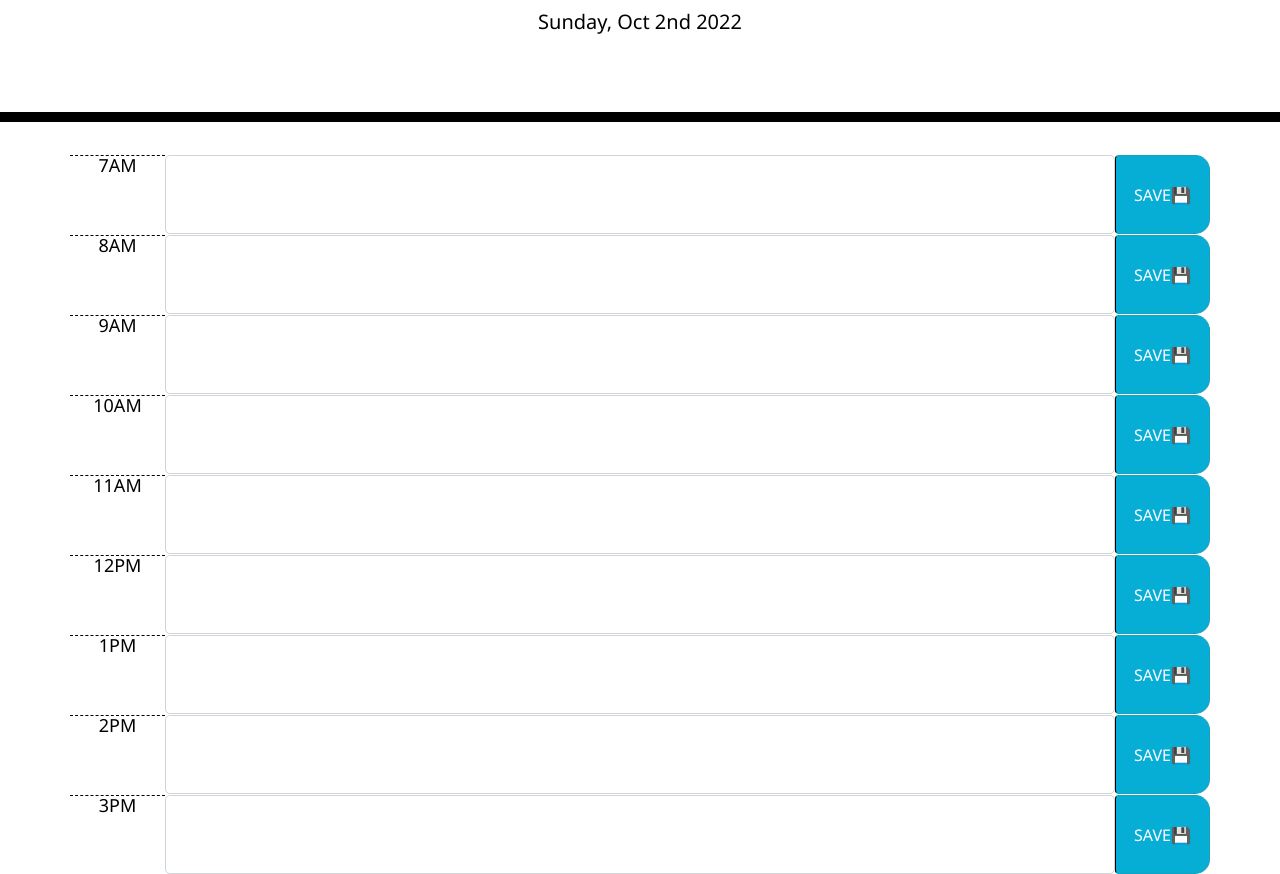
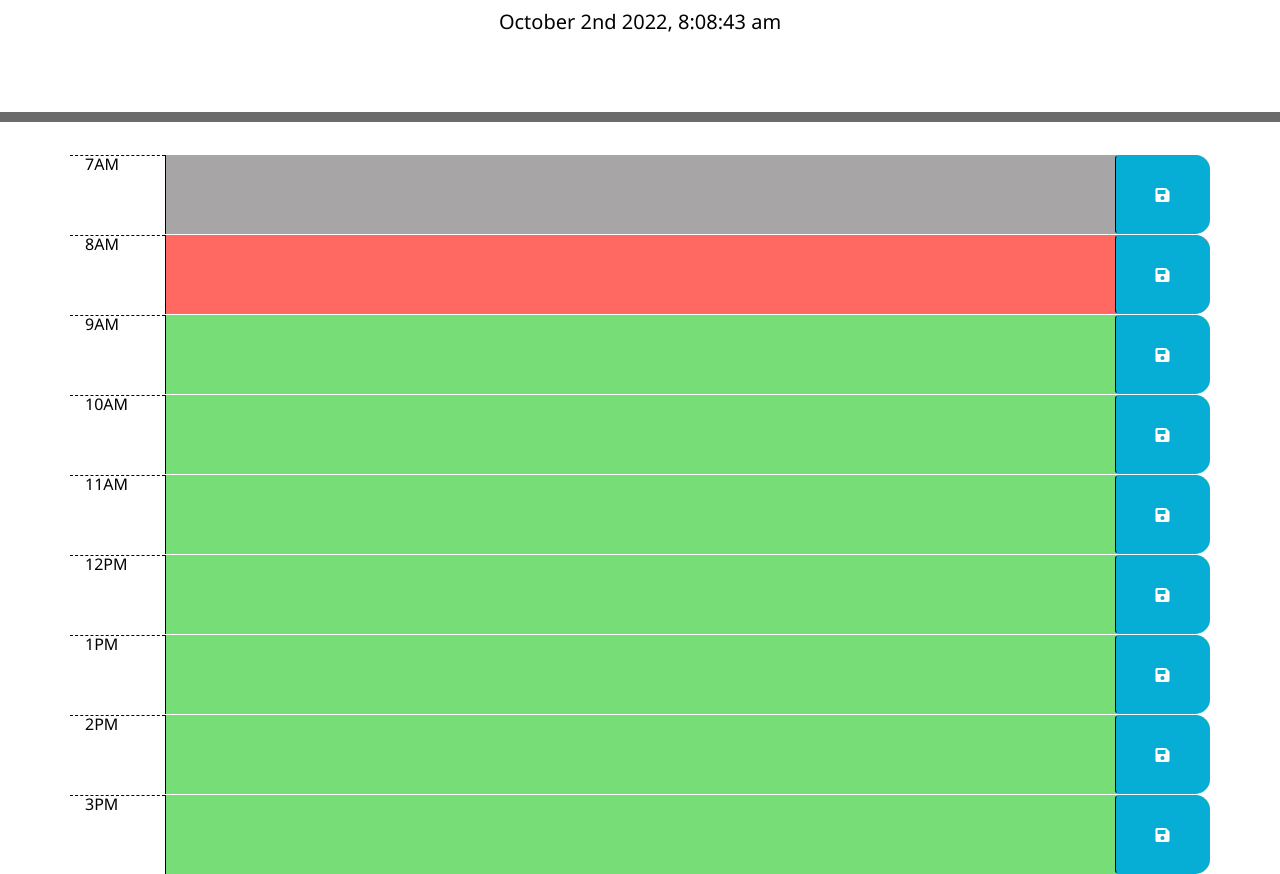
Before and after one commit to yazbustami/Challenge5, a website: page index.html in a window 1280 px wide. Shown: the part 182-1056 px from the top of the page. Drawn offline with nearby package versions, Linux system fonts and the light colour scheme.

Commit message:
redid Script

```diff
--- a/assets/script.js
+++ b/assets/script.js
@@ -1,88 +1,58 @@
-let timeBlocks = $("textarea");
-let buttonParent = document.querySelector(".container");
+$(document).ready(function () {
+
+    // using moment.js for Date/Time
+    $("#currentDay").text(moment().format("MMMM Do YYYY, h:mm:ss a"));
+
+ // adding an event listener for all save buttons
+// save data to local storage
+    $(".saveBtn").on("click", function() {
+        console.log(this);
+        var text = $(this).siblings(".description").val();
+        var time = $(this).parent().attr("id");
+        localStorage.setItem(time, text);
+    })
+
 // local storage
-let old7 = localStorage.getItem("7AM)");
-let old8 = localStorage.getItem("8AM)");
-let old9 = localStorage.getItem("9AM)");
-let old10 = localStorage.getItem("10AM)");
-let old11 = localStorage.getItem("11AM)");
-let old12 = localStorage.getItem("12PM)");
-let old13 = localStorage.getItem("1PM)");
-let old14 = localStorage.getItem("2PM)");
-let old15 = localStorage.getItem("3PM)");
+$("#hour7 .description").val(localStorage.getItem("hour7"));
+$("#hour8 .description").val(localStorage.getItem("hour8"));
+$("#hour9 .description").val(localStorage.getItem("hour9"));
+$("#hour10 .description").val(localStorage.getItem("hour10"));
+$("#hour11 .description").val(localStorage.getItem("hour11"));
+$("#hour12 .description").val(localStorage.getItem("hour12"));
+$("#hour13 .description").val(localStorage.getItem("hour13"));
+$("#hour14 .description").val(localStorage.getItem("hour14"));
+$("#hour15 .description").val(localStorage.getItem("hour15"));
 
 // using moment.js for Date/Time
-function time() {
-    let today = moment();
-    $("#currentDay").text(today.format("dddd, MMM Do YYYY"));
-};
+function hourTracker() {
+    var currentHour = moment().hour();
+
 
 // creating for loop to go through each block time
 // if statement to add color
 
-function checkTime() {
-    let currentTime = moment().format("H");
-    $("textarea").removeClass("present past future");
+    $(".time-block").each(function () {
+        var blockHour = parseInt($(this).attr("id").split("hour")[1]);
+        console.log( blockHour, currentHour)
 
-    for (let i = 0; i < timeBlocks.length; i++) {
-        letcalTime = timeBlocks[i].id;
+        if (blockHour < currentHour) {
+            $(this).addClass("past");
+            $(this).removeClass("future");
+            $(this).removeClass("present");
+        }
+        else if (blockHour === currentHour) {
+            $(this).removeClass("past");
+            $(this).addClass("present");
+            $(this).removeClass("future");
+        }
 
-    if(currentTime < calTime){
-            $(timeBlocks[i]).addClass("future");
-    } else if(currentTime > calTime){
-            $(timeBlocks[i]).addClass("past");
-    } else{
-            $(timeBlocks[i]).addClass("present");
-
+        else {
+            $(this).removeClass("present");
+            $(this).removeClass("past");
+            $(this).addClass("future");
         }
-    }
+    })
 }
 
-// every 1 minute updates
-    setInterval(function(){
-        time();
-        checkTime();
-    }, 60000);
-
-    function display(){
-        // local storage
-
-        if (old7 != ""){
-            timeBlocks[0].textContent = old7;
-        }
-        if (old8 != ""){
-            timeBlocks[1].textContent = old8;
-        }
-        if (old9 != ""){
-            timeBlocks[2].textContent = old9;
-        }
-        if (old10 != ""){
-            timeBlocks[3].textContent = old10;
-        }
-        if (old11 != ""){
-            timeBlocks[4].textContent = old11;
-        }
-        if (old12 != ""){
-            timeBlocks[5].textContent = old12;
-        }
-        if (old13 != ""){
-            timeBlocks[6].textContent = old13;
-        }
-        if (old14 != ""){
-            timeBlocks[7].textContent = old14;
-        }
-        if (old15 != ""){
-            timeBlocks[8].textContent = old15;
-        }
-    }
-
-    // adding an event listener for all save buttons
-    // save data to local storage
-    $(".saveBtn").on("click", function(event){
-        localStorage.setItem(event.target.parentNode.children[0].innerText, event.target.previousElementSibling.value);
-        display();
-    })
-
-    time();
-    checkTime();
-    display();
+ hourTracker();
+})
--- a/assets/style.css
+++ b/assets/style.css
@@ -1,14 +1,15 @@
 body {
     font-family: 'Segoe UI', Tahoma, Geneva, Verdana, sans-serif;
-    font-size: 18px;
+    font-size: 16px;
     line-height: 1;
+    background-color: white;
 }
 
 textarea {
-    background-image: linear-gradient(yellow red);
+    background: transparent;
     border: none;
     resize: none;
-    color: pink;
+    color: black;
     border-left: 1px solid black;
     padding: 10px;
 }
@@ -18,7 +19,7 @@ textarea {
     background-color: transparent;
     color:black;
     border-radius: 0;
-    border-bottom: 10px solid black;
+    border-bottom: 10px solid rgb(107, 107, 107);
 }
 
 .description {
@@ -26,35 +27,35 @@ textarea {
 }
 
 .time-block {
-    text-align: center;
+    text-align: left;
     border-radius: 15px;
   }
 
   .row {
     white-space: pre-wrap;
     height: 80px;
-    border-top: 1px solid white;
+    border-top: 1px solid;
   }
 
   .hour {
-    background-color: #ffffff;
+    background-color: white;
     color: #000000;
     border-top: 1px dashed #000000;
   }
 
   .past {
-    background-color: #d3d3d3;
-    color: black;
+    background-color: #a7a5a5;
+    color: white;
   }
 
   .present {
-    background-color: #680661;
-    color: black;
+    background-color: #ff6961;
+    color: white;
   }
 
   .future {
     background-color: #77dd77;
-    color: black;
+    color: white;
   }
 
   .saveBtn {
--- a/index.html
+++ b/index.html
@@ -4,8 +4,8 @@
     <meta charset="UTF-8">
     <meta http-equiv="X-UA-Compatible" content="ie=edge">
     <meta name="viewport" content="width=device-width, initial-scale=1.0">
-    <script src="https://cdnjs.cloudflare.com/ajax/libs/jquery/3.2.1/jquery.min.js"></script>
-    <script src="https://cdnjs.cloudflare.com/ajax/libs/moment.js/2.24.0/moment.min.js"></script>
+    <script src="https://cdnjs.cloudflare.com/ajax/libs/jquery/3.6.1/jquery.min.js"></script>
+    <script src="https://cdnjs.cloudflare.com/ajax/libs/moment.js/2.29.4/moment.min.js"></script>
     <link rel="stylesheet" href="https://stackpath.bootstrapcdn.com/bootstrap/4.3.1/css/bootstrap.min.css" />
     <link rel="stylesheet" href="https://use.fontawesome.com/releases/v5.8.1/css/all.css"
         integrity="sha384-50oBUHEmvpQ+1lW4y57PTFmhCaXp0ML5d60M1M7uH2+nqUivzIebhndOJK28anvf" crossorigin="anonymous" />
@@ -25,58 +25,58 @@
         <!-- bootstrap structure -->
         <!-- text,hour,time block, rows -->
 
-    <div class="row time-block">
-         <p class="col-1 hour">7AM</p>
-         <textarea class="form-control form-control-lg col-10" id="07" type="text"></textarea>
-        <button class="col-1 btn btn-info saveBtn">SAVE💾</button>
+    <div id="hour7" class="row time-block">
+         <div class="col-md-1 hour">7AM</div>
+         <textarea class="col-md-10 description"></textarea>
+        <button class="btn saveBtn col-md-1"><i class="fas fa-save"></i></button>
     </div>
 
-    <div class="row time-block">
-        <p class="col-1 hour">8AM</p>
-        <textarea class="form-control form-control-lg col-10" id="08" type="text"></textarea>
-        <button class="col-1 btn btn-info saveBtn">SAVE💾</button>
+    <div id="hour8" class="row time-block">
+      <div class="col-md-1 hour">8AM</div>
+      <textarea class="col-md-10 description"></textarea>
+     <button class="btn saveBtn col-md-1"><i class="fas fa-save"></i></button>
  </div>
 
-      <div class="row time-block">
-        <p class="col-1 hour">9AM</p>
-        <textarea class="form-control form-control-lg col-10" id="09" type="text"></textarea>
-       <button class="col-1 btn btn-info saveBtn">SAVE💾</button>
+  <div id="hour9" class="row time-block">
+    <div class="col-md-1 hour">9AM</div>
+    <textarea class="col-md-10 description"></textarea>
+  <button class="btn saveBtn col-md-1"><i class="fas fa-save"></i></button>
   </div>
 
-    <div class="row time-block">
-       <p class="col-1 hour">10AM</p>
-       <textarea class="form-control form-control-lg col-10" id="010" type="text"></textarea>
-       <button class="col-1 btn btn-info saveBtn">SAVE💾</button>
+    <div id="hour10" class="row time-block">
+      <div class="col-md-1 hour">10AM</div>
+      <textarea class="col-md-10 description"></textarea>
+    <button class="btn saveBtn col-md-1"><i class="fas fa-save"></i></button>
     </div>
 
-     <div class="row time-block">
-        <p class="col-1 hour">11AM</p>
-        <textarea class="form-control form-control-lg col-10" id="11" type="text"></textarea>
-       <button class="col-1 btn btn-info saveBtn">SAVE💾</button>
+    <div id="hour11" class="row time-block">
+      <div class="col-md-1 hour">11AM</div>
+      <textarea class="col-md-10 description"></textarea>
+     <button class="btn saveBtn col-md-1"><i class="fas fa-save"></i></button>
  </div>
 
-    <div class="row time-block">
-       <p class="col-1 hour">12PM</p>
-       <textarea class="form-control form-control-lg col-10" id="12" type="text"></textarea>
-       <button class="col-1 btn btn-info saveBtn">SAVE💾</button>
+ <div id="hour12" class="row time-block">
+  <div class="col-md-1 hour">12PM</div>
+  <textarea class="col-md-10 description"></textarea>
+ <button class="btn saveBtn col-md-1"><i class="fas fa-save"></i></button>
 </div>
 
-     <div class="row time-block">
-       <p class="col-1 hour">1PM</p>
-       <textarea class="form-control form-control-lg col-10" id="13" type="text"></textarea>
-      <button class="col-1 btn btn-info saveBtn">SAVE💾</button>
+<div id="hour13" class="row time-block">
+  <div class="col-md-1 hour">1PM</div>
+  <textarea class="col-md-10 description"></textarea>
+ <button class="btn saveBtn col-md-1"><i class="fas fa-save"></i></button>
 </div>
 
-    <div class="row time-block">
-      <p class="col-1 hour">2PM</p>
-      <textarea class="form-control form-control-lg col-10" id="14" type="text"></textarea>
-      <button class="col-1 btn btn-info saveBtn">SAVE💾</button>
+<div id="hour14" class="row time-block">
+  <div class="col-md-1 hour">2PM</div>
+  <textarea class="col-md-10 description"></textarea>
+ <button class="btn saveBtn col-md-1"><i class="fas fa-save"></i></button>
 </div>
 
-    <div class="row time-block">
-        <p class="col-1 hour">3PM</p>
-        <textarea class="form-control form-control-lg col-10" id="15" type="text"></textarea>
-        <button class="col-1 btn btn-info saveBtn">SAVE💾</button>
+<div id="hour15" class="row time-block">
+  <div class="col-md-1 hour">3PM</div>
+  <textarea class="col-md-10 description"></textarea>
+ <button class="btn saveBtn col-md-1"><i class="fas fa-save"></i></button>
 </div>
 
     <script src="./assets/script.js"></script>
--- a/package.json
+++ b/package.json
@@ -1,5 +1,6 @@
 {
   "dependencies": {
+    "jquery": "^3.6.1",
     "moment": "^2.29.4"
   }
 }
```
Also changed, not shown: README.md, 1 other file. Lines whose indentation alone changed are shown as unchanged.
